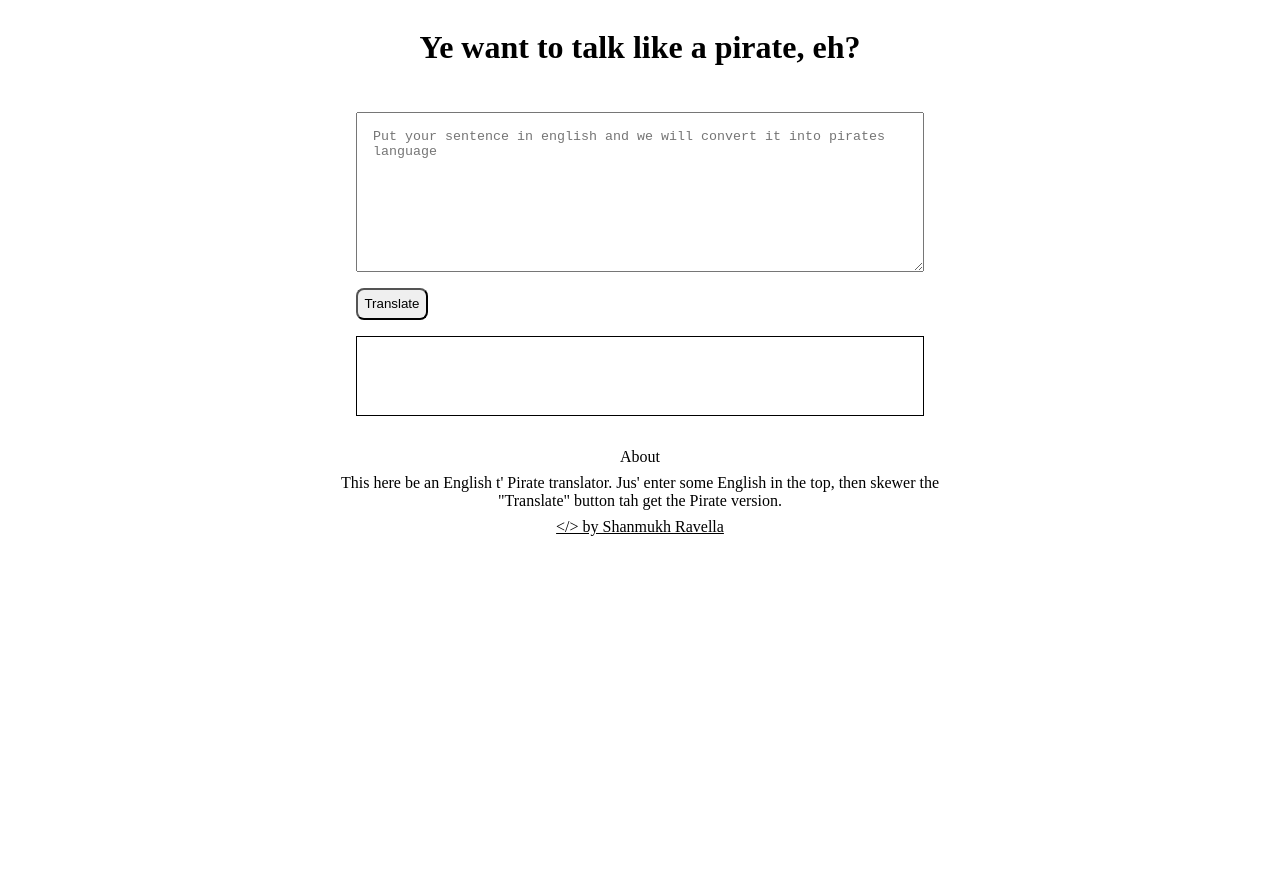
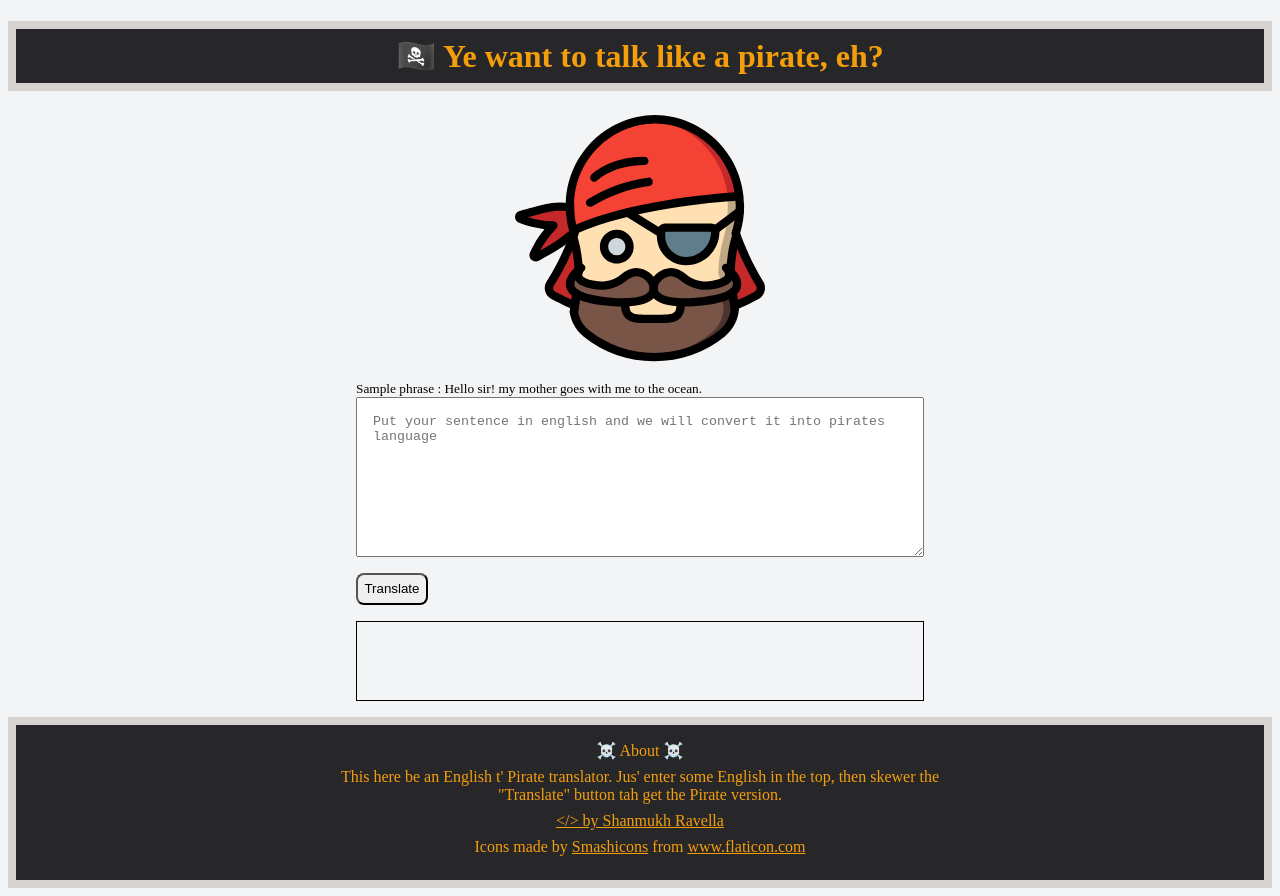
Before and after one commit to shanmukhrvl/neog-pirate-speak, a plain HTML site: page index.html in a window 1280 px wide. Before the commit the page ends 800 px from the top, so only its background shows below. Drawn offline with Linux system fonts and the light colour scheme.

Commit message:
style: added stying to the page

```diff
--- a/index.html
+++ b/index.html
@@ -3,14 +3,17 @@
 <head>
     <meta charset="UTF-8">
     <meta name="viewport" content="width=device-width, initial-scale=1.0">
-    <title>Pirate Speak</title>
+    <title>🏴‍☠️ Pirate Speak</title>
     <link rel="stylesheet" href="style.css">
 </head>
 <body>
-    <h1>Ye want to talk like a pirate, eh?</h1>
+    <h1>🏴‍☠️ Ye want to talk like a pirate, eh?</h1>
+
+    <img src="images/pirate.svg" class="svg-image">
 
     <main>
         <div class="container">
+            <small>Sample phrase : Hello sir! my mother goes with me to the ocean.</small>
             <textarea placeholder="Put your sentence in english and we will convert it into pirates language" id="text-input"></textarea>
 
             <button id="btn-translate">Translate</button>
@@ -20,9 +23,10 @@
     </main>
 
     <footer>
-        <div>About</div>
+        <div>☠️ About ☠️</div>
         <p>This here be an English t' Pirate translator. Jus' enter some English in the top, then skewer the "Translate" button tah get the Pirate version.</p>
         <p><a href="https://shanmukhrvl.netlify.app/">&lt/&gt by Shanmukh Ravella</a></p>
+        <p><div>Icons made by <a href="https://www.flaticon.com/authors/smashicons" title="Smashicons">Smashicons</a> from <a href="https://www.flaticon.com/" title="Flaticon">www.flaticon.com</a></div></p>
     </footer>
 
 
--- a/style.css
+++ b/style.css
@@ -1,3 +1,10 @@
+:root {
+    --gold: #F59E0B;
+    --black: #27272A;
+    --medium-gray: #D6D3D1;
+    --off-white: #F3F4F6;
+}
+
 html {
     box-sizing: border-box;
 }
@@ -7,12 +14,21 @@ html {
 }
 
 body {
-
+    background-color: var(--off-white);
 }
 
 h1 {
     text-align: center;
     padding: 0.5rem;
+    background: var(--black);
+    color: var(--gold);
+    border: 0.5rem solid var(--medium-gray);
+}
+
+.svg-image {
+    max-width: 250px;
+    margin: auto;
+    display: block;
 }
 
 .container {
@@ -49,6 +65,9 @@ footer {
     text-align: center;
     width: 100%;
     padding: 1rem;
+    background: var(--black);
+    color: var(--gold);
+    border: 0.5rem solid var(--medium-gray);
 }
 
 footer p {
@@ -58,5 +77,5 @@ footer p {
 }
 
 footer a {
-    color: black;
+    color: var(--gold);
 }
```
Also changed, not shown: images/pirate.svg (added).
